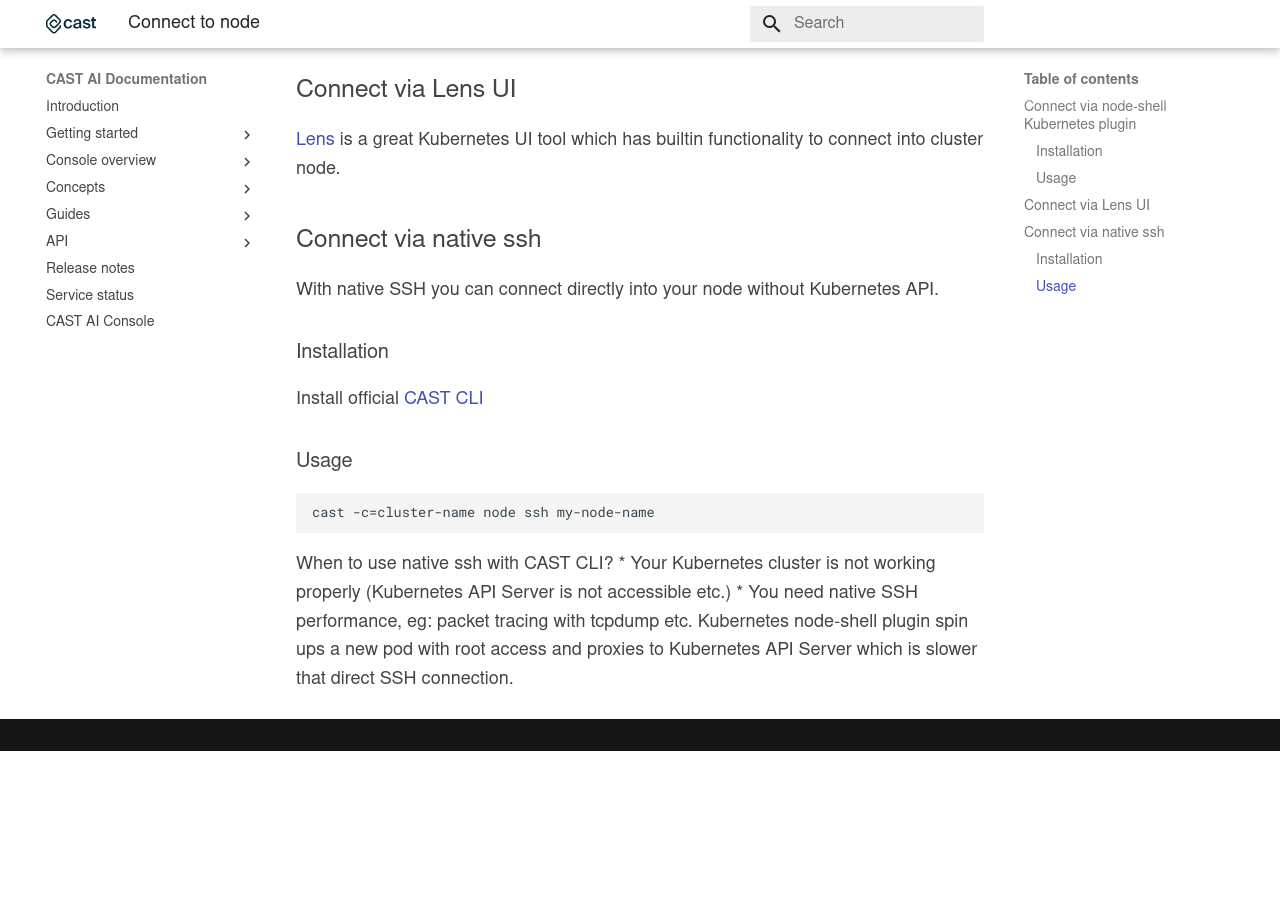
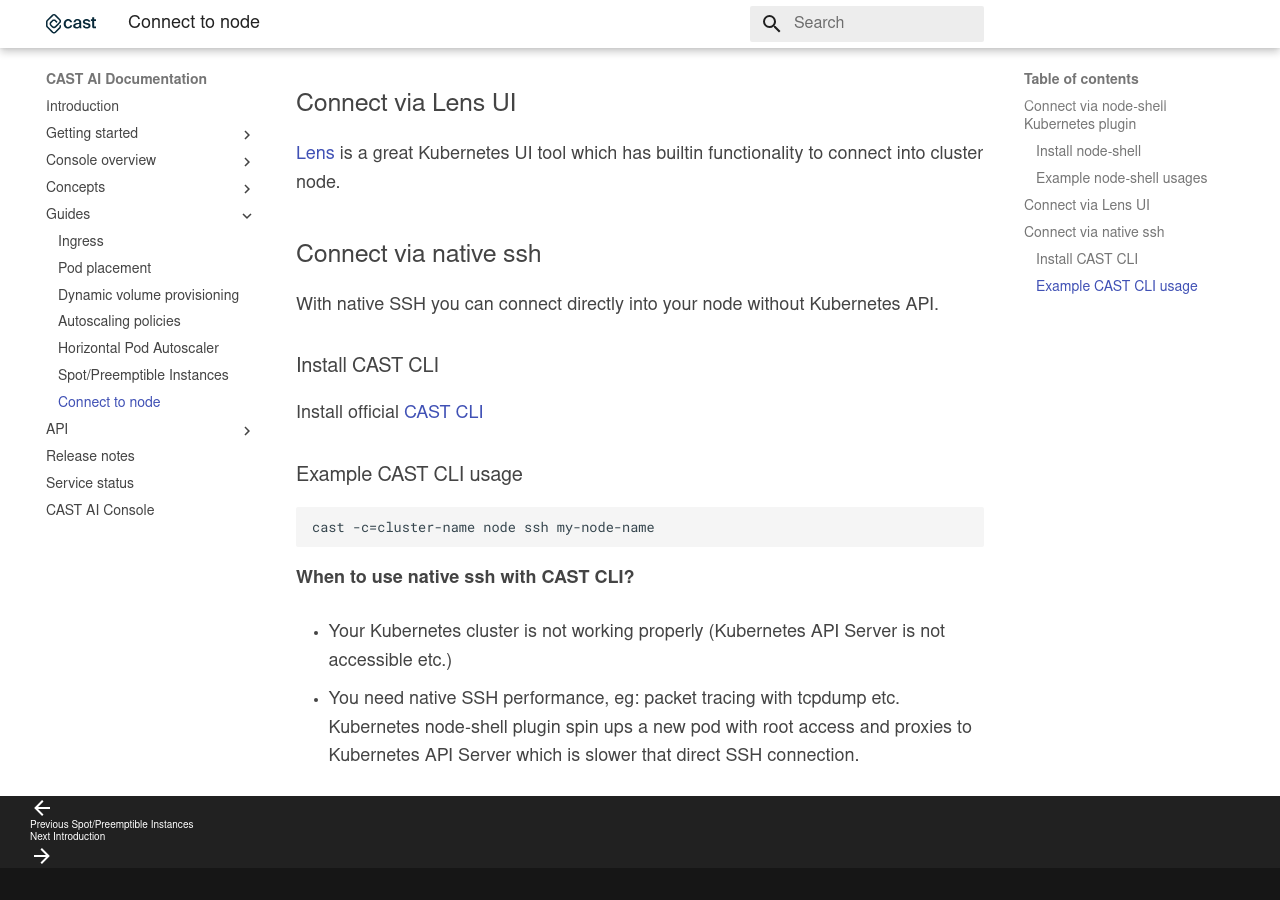
Before and after one commit to castai/docs, an MkDocs documentation site: the page built from docs/guides/connect-to-node.md, in a window 1280 px wide and 900 px high, scrolled down 1039 px. Built offline with MkDocs 1.6.1 and Material for MkDocs 9.7.7, drawn with Linux system fonts in a browser that asks for light colours; some web fonts are replaced; before the commit the page ends 1790 px from its top, so only the background shows below that; some of the changed text lies outside the part shown.

Commit message:
Fix lint

````diff
--- a/docs/guides/connect-to-node.md
+++ b/docs/guides/connect-to-node.md
@@ -6,13 +6,14 @@
 
 With node-shell Kubernetes plugin you can connect into your node via Kubernetes API Server as a proxy.
 
-### Installation
+### Install node-shell
+
 using [krew](https://krew.sigs.k8s.io/):
 
-<pre>
+```bash
 kubectl krew index add kvaps <a href="https://github.com/kvaps/krew-index">https://github.com/kvaps/krew-index</a>
 kubectl krew install kvaps/node-shell
-</pre>
+```
 
 or using curl:
 
@@ -22,7 +23,7 @@
 sudo mv ./kubectl-node_shell /usr/local/bin/kubectl-node_shell
 ```
 
-### Usage
+### Example node-shell usages
 
 ```bash
 # Get standard bash shell
@@ -48,17 +49,18 @@
 
 With native SSH you can connect directly into your node without Kubernetes API.
 
-### Installation
+### Install CAST CLI
 
 Install official [CAST CLI](https://github.com/castai/cli)
 
+### Example CAST CLI usage
 
-### Usage
 ```
 cast -c=cluster-name node ssh my-node-name
 ```
 
-When to use native ssh with CAST CLI?
+**When to use native ssh with CAST CLI?**
+
 * Your Kubernetes cluster is not working properly (Kubernetes API Server is not accessible etc.)
 * You need native SSH performance, eg: packet tracing with tcpdump etc. Kubernetes node-shell plugin
 spin ups a new pod with root access and proxies to Kubernetes API Server which is slower that direct SSH connection.
--- a/mkdocs.yml
+++ b/mkdocs.yml
@@ -92,6 +92,7 @@
       - guides/autoscaling-policies.md
       - guides/hpa.md
       - guides/spot.md
+      - guides/connect-to-node.md
   - 'API':
       - 'Introduction': api/overview.md
       - 'Authentication': api/authentication.md
````
